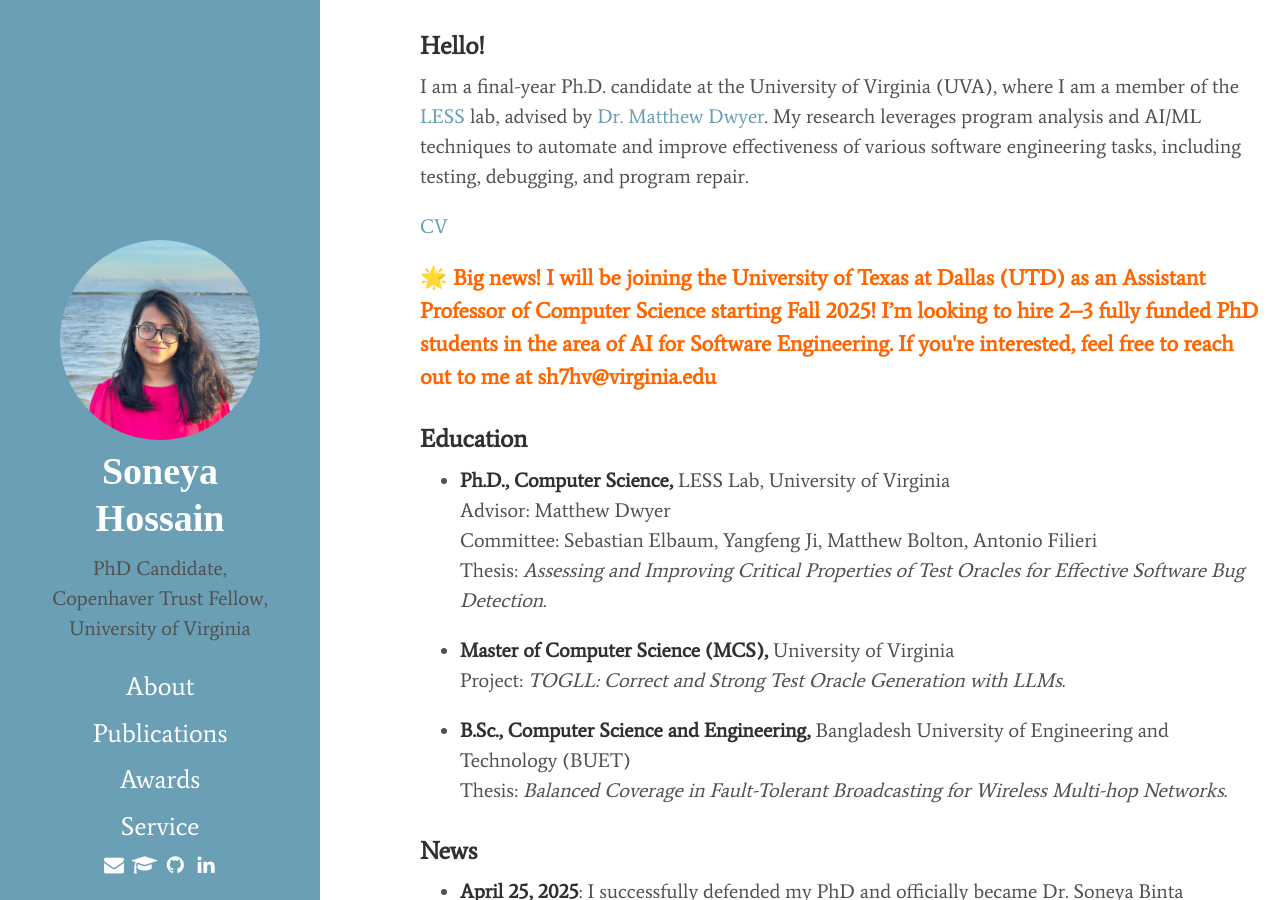
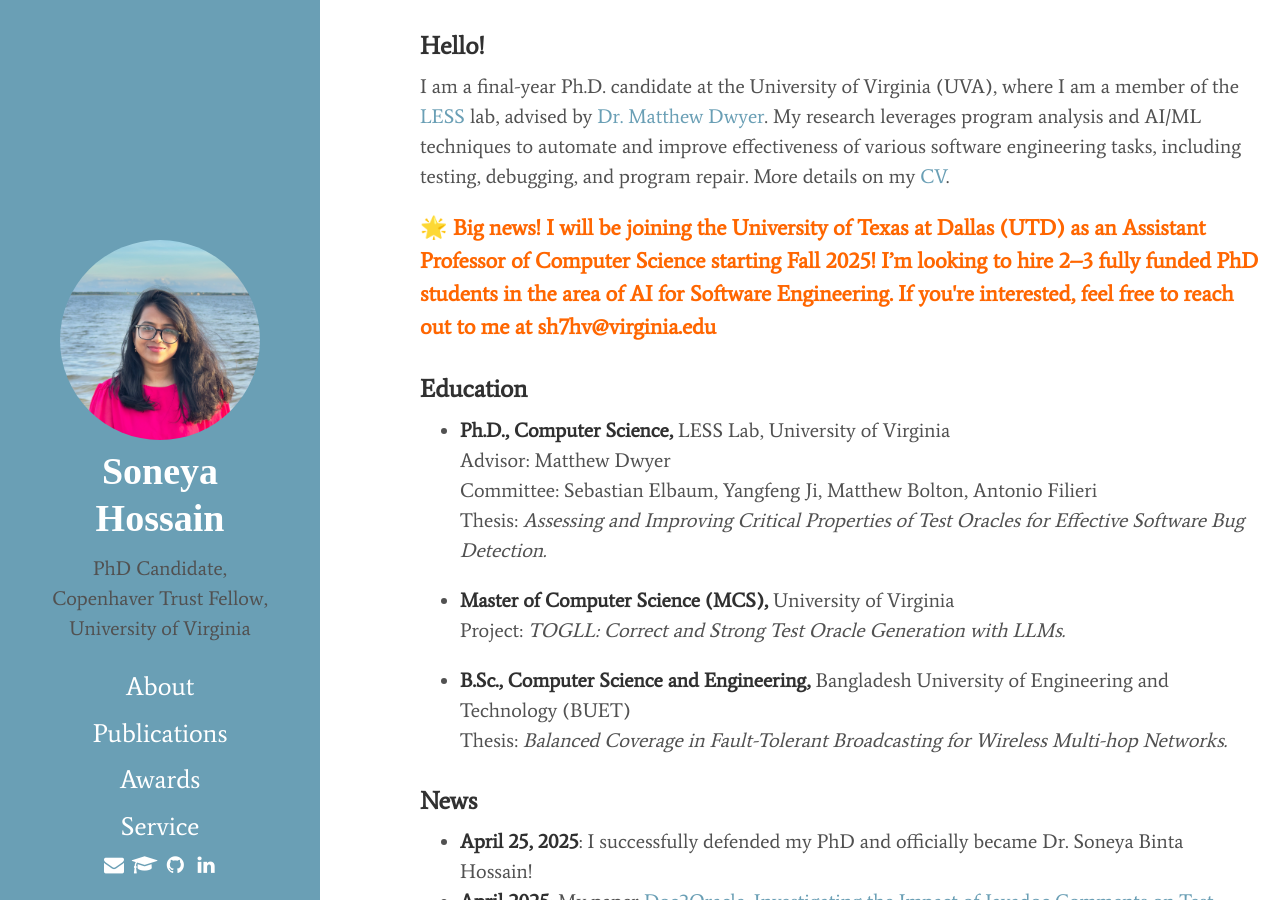
Before and after one commit to soneyahossain/soneyahossain.github.io, a Jekyll site: the page built from index.md, in a window 1280 px wide and 900 px high. Built offline with Jekyll 4.4.1, drawn with Linux system fonts in a browser that asks for light colours; cached includes are drawn as plain includes.

Commit message:
Update index.md

```diff
--- a/index.md
+++ b/index.md
@@ -5,9 +5,7 @@
 
 ### Hello!
 
-I am a final-year Ph.D. candidate at the University of Virginia (UVA), where I am a member of the [LESS](https://less-lab-uva.github.io/) lab, advised by [Dr. Matthew Dwyer](https://matthewbdwyer.github.io/). My research leverages program analysis and AI/ML techniques to automate and improve effectiveness of various software engineering tasks, including testing, debugging, and program repair.
-
-[CV]({{'/'|relative_url}}assets/CV/CV.pdf)
+I am a final-year Ph.D. candidate at the University of Virginia (UVA), where I am a member of the [LESS](https://less-lab-uva.github.io/) lab, advised by [Dr. Matthew Dwyer](https://matthewbdwyer.github.io/). My research leverages program analysis and AI/ML techniques to automate and improve effectiveness of various software engineering tasks, including testing, debugging, and program repair. More details on my [CV]({{'/'|relative_url}}assets/CV/CV.pdf).
 
 <p style="color:#ff6600; font-weight:bold; font-size:1.1em;">
 🌟 Big news! I will be joining the University of Texas at Dallas (UTD) as an Assistant Professor of Computer Science starting Fall 2025! I’m looking to hire 2–3 fully funded PhD students in the area of AI for Software Engineering. If you're interested, feel free to reach out to me at sh7hv@virginia.edu
```
